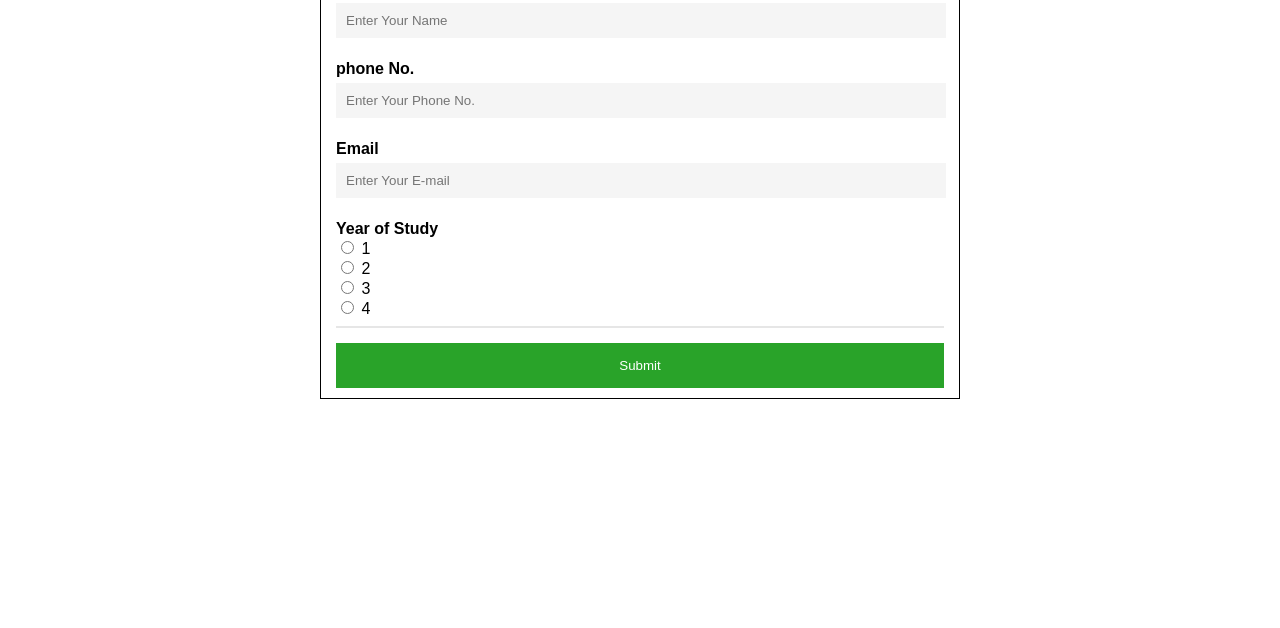
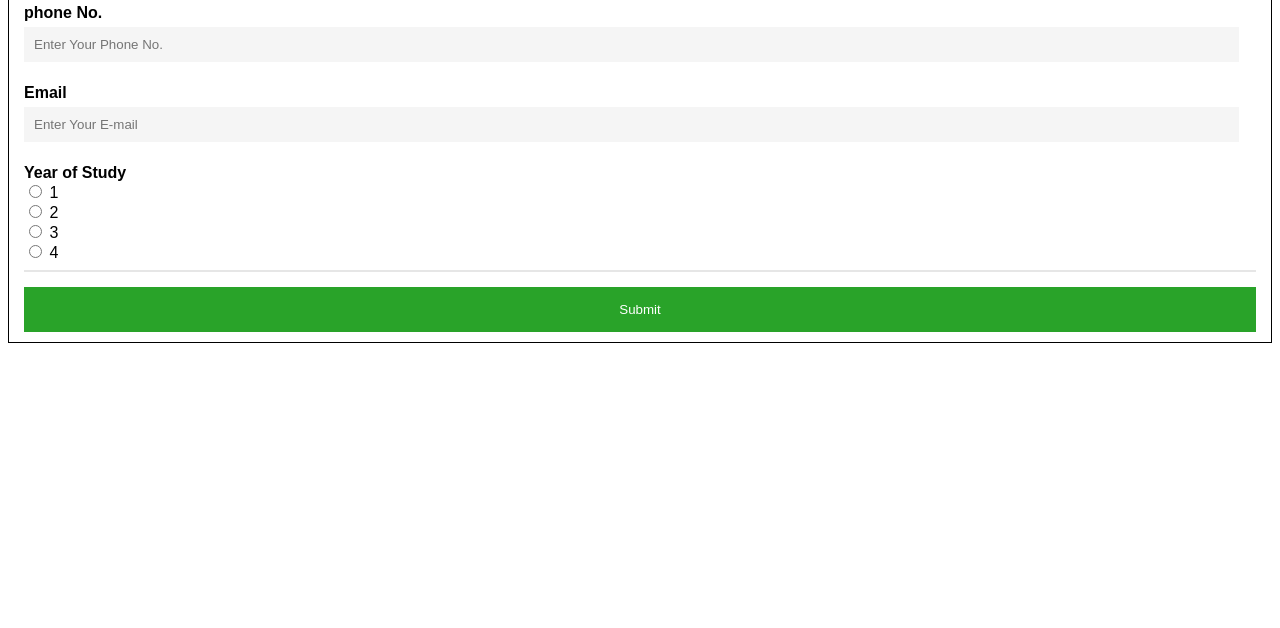
Before and after one commit to RAHULRAJEEV-5/form.io, a plain HTML site: page index.html in a window 1280 px wide. Shown: the part 172-800 px from the top of the page. Drawn offline with Linux system fonts and the light colour scheme.

Commit message:
Update style.css

```diff
--- a/style.css
+++ b/style.css
@@ -1,9 +1,7 @@
 body
     {
     font-family: Arial, Helvetica, sans-serif;
-    margin-left:25%;
-    margin-right:25%;
-    margin-top: 5%;
+
     border: 1px solid #000000;
     padding: 0px 15px 0 15px;
 
```
